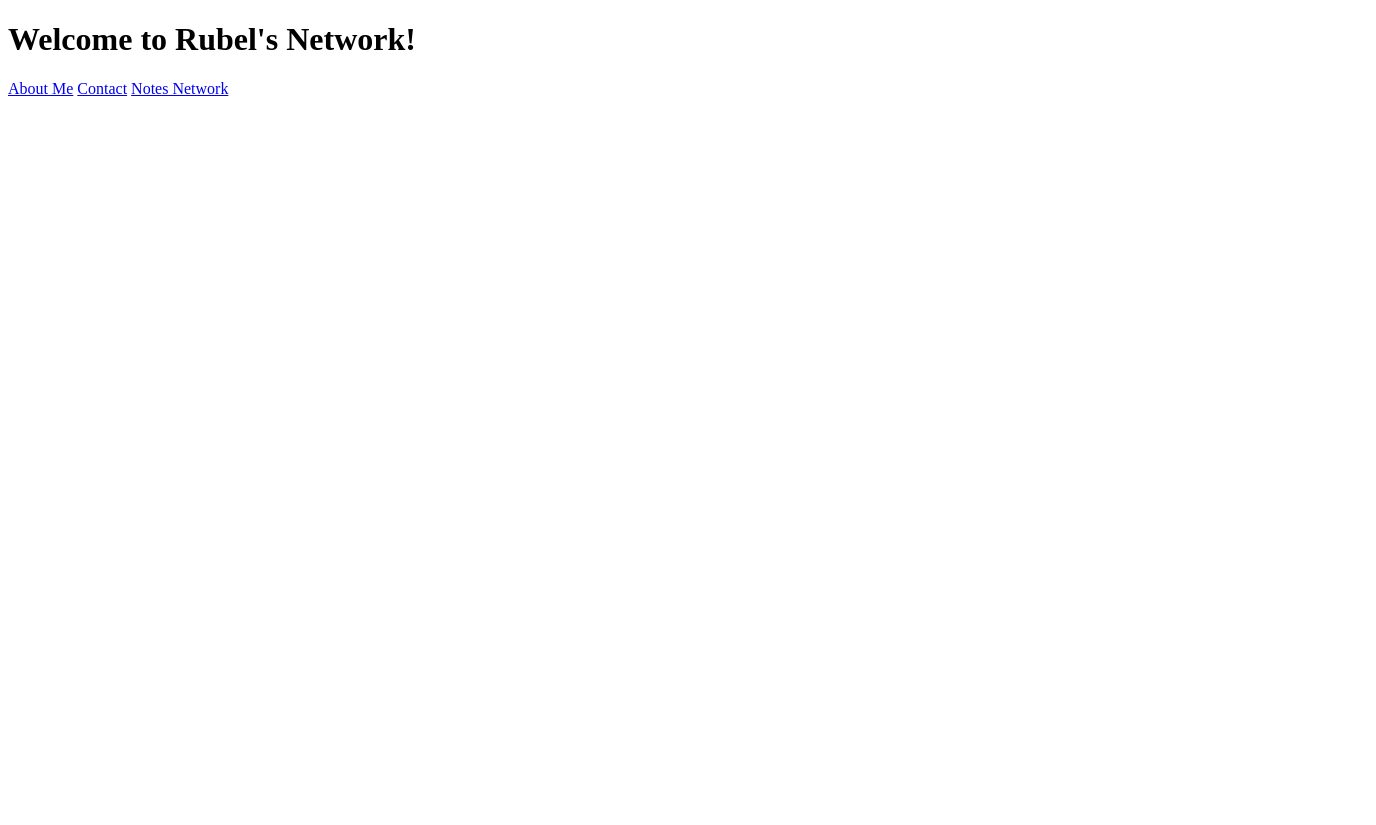
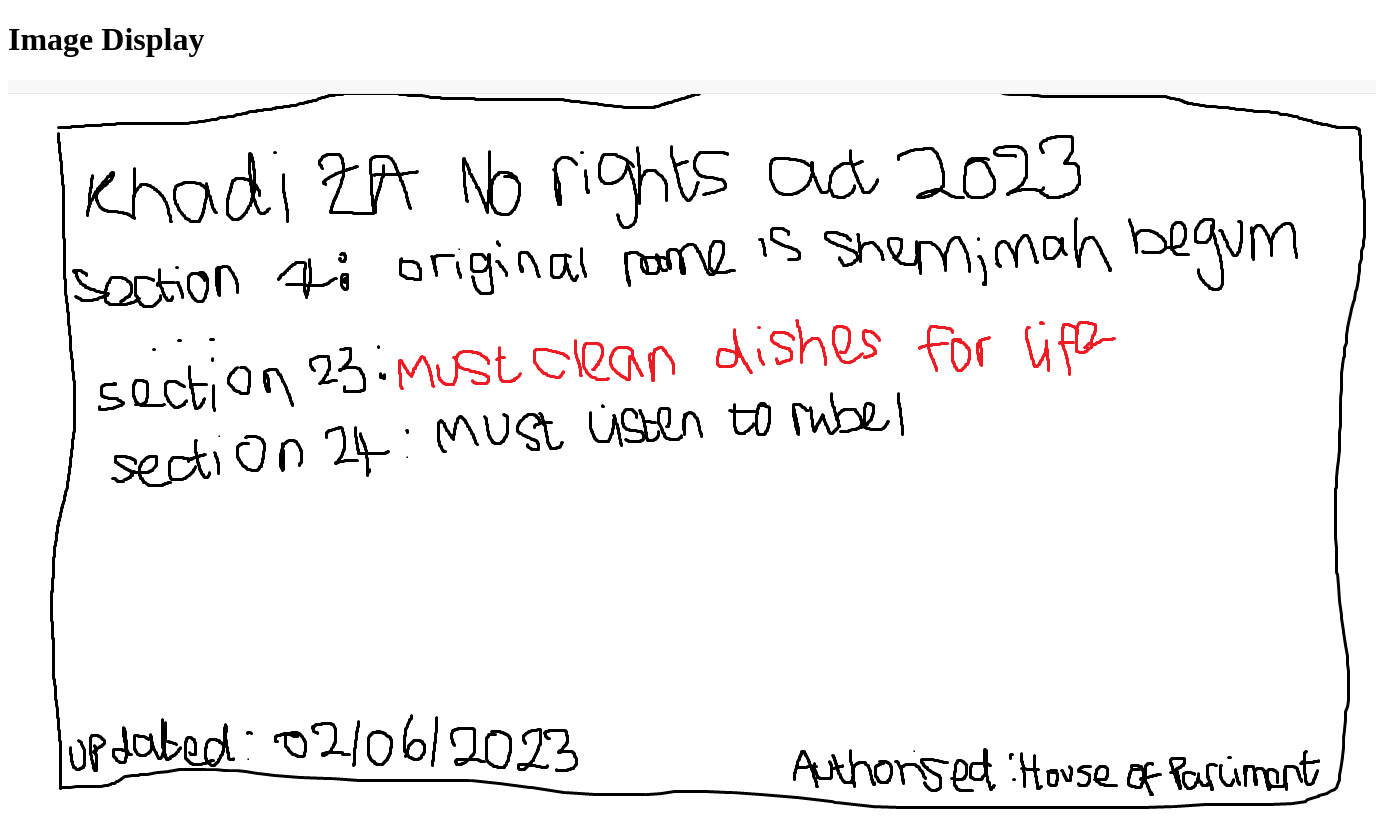
Before and after one commit to miahrubel/miahrubel.github.io, a plain HTML site: page index.html in a window 1280 px wide. Shown: the whole page, 1376 px wide, since content can reach past the window. Before the commit the page ends 800 px from the top, so only its background shows below. Drawn offline with Linux system fonts and the light colour scheme.

Commit message:
Update index.html

```diff
--- a/index.html
+++ b/index.html
@@ -1,4 +1,4 @@
-<!DOCTYPE html>
+<!-- <!DOCTYPE html>
 <html>
     <head>
         <title>Rubel's Portfolio</title>
@@ -11,4 +11,14 @@
             <a href="./notesnetwork.html">Notes Network</a>
         </nav>
     </body>
+</html> -->
+<!DOCTYPE html>
+<html>
+<head>
+    <title>Image Display</title>
+</head>
+<body>
+    <h1>Image Display</h1>
+    <img src="khad.png" alt="Image">
+</body>
 </html>
```
